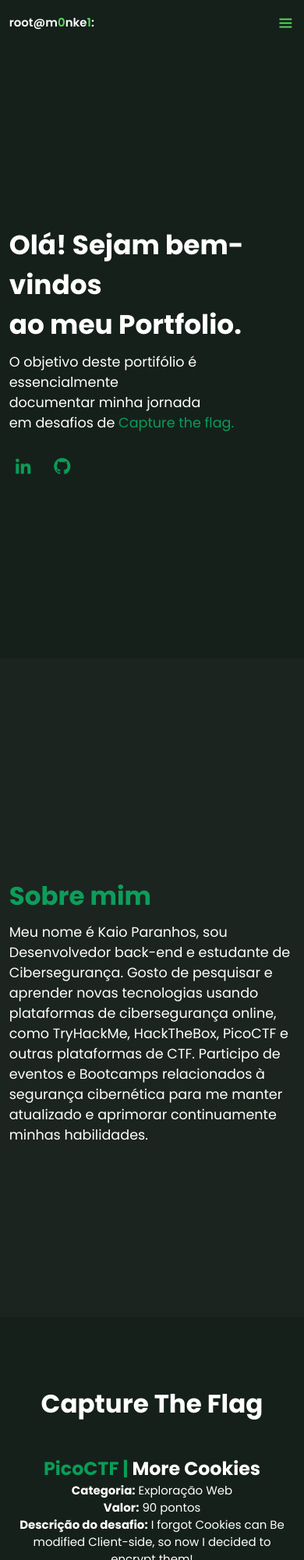
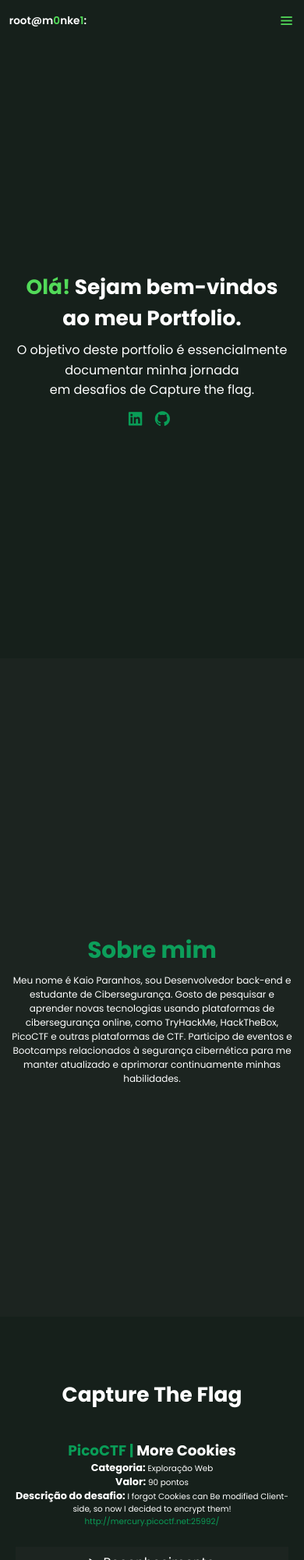
Before and after one commit to kaioparanhos/kaioparanhos.github.io, a plain HTML site: page index.html in a window 390 px wide. Shown: the top 2000 px of the page at 78% size. Drawn offline with nearby package versions, Linux system fonts and the light colour scheme.

Commit message:
responsive

```diff
--- a/index.html
+++ b/index.html
@@ -33,12 +33,12 @@
 
         <div class="home-content">
 
-            <h3>Olá! Sejam bem-vindos<br>ao meu Portfolio.</h3>
-            <p>O objetivo deste portifólio é essencialmente<br>documentar minha jornada<br> em desafios de <span>Capture the flag.</span></p>
+            <h3><span class="term-lx">Olá!</span> Sejam bem-vindos<br>ao meu Portfolio.</h3>
+            <p>O objetivo deste portfolio é essencialmente<br>documentar minha jornada<br> em desafios de Capture the flag.</p>
 
             <div class="social-media">
-                <a href="https://www.linkedin.com/in/kaioparanhos/" target="_blank" ><i class='bx bxl-linkedin bx-tada' ></i></a>
-                <a href="https://github.com/ifkaio" target="_blank" ><i class='bx bxl-github bx-tada' ></i></a>
+                <a href="https://www.linkedin.com/in/kaioparanhos/" target="_blank"><i class='bx bxl-linkedin-square' ></i></a>
+                <a href="https://github.com/ifkaio" target="_blank" ><i class='bx bxl-github' ></i></a>
             </div>
 
         </div>
@@ -70,23 +70,22 @@
                   </ul>
 
                   <details>
-                    <summary>Reconhecimento</summary>
+                     <summary>Reconhecimento</summary>
                        <ul id="summaryul">
                             <li>O <a href="http://mercury.picoctf.net:25992/" target="_blank">link</a> me direciona para à seguinte página web:</li>
-                            <img src="/pics/ctfmc/picoctf1.png" alt="http://mercury.picoctf.net:25992/">
+                            <img src="/pics/ctfmc/picoctf1.png" alt="http://mercury.picoctf.net:25992/"><br><br>
 
                             <li>Verifquei se existia alguns Cookies utilizando a extensão <em>EditThisCookie.</em><br>Encontrei um cookie chamado <em>auth-name</em> que parecia ser codificado em base64:</li>
-                            <img src="/pics/ctfmc/cookiespicoctf.png" title="EditThisCookie" alt="EditThisCookie">
+                            <img src="/pics/ctfmc/cookiespicoctf.png" title="EditThisCookie" alt="EditThisCookie"><br><br>
 
                             <li>Utilizei o <a href="https://cyberchef.org/" target="_blank">Cyberchef</a> para decodificá-lo.</li>
-                            <img src="/pics/ctfmc/1decode.png" alt="">
+                            <img src="/pics/ctfmc/1decode.png" alt=""><br><br>
                             <!-- RZQ4Z0I4Og/mR/TTeyhIPBR41/SNxtsFDBKeOtMfmKk/66VYdUXf+0v3MjcBmmO/kfSAdEKPuZ9aExIh+6zxkOwtdPqjJZbrYzdQigO38sz0t4DRtIXpnQOSI3wWFquz -->
                             <li>O resultado também parece ser base64, então tentei decodificá-lo mais uma vez:</li>
                             <img src="/pics/ctfmc/finaldecode.png" alt="">
 
                             <p>O resultado foi um texto incompreensível e ilegível. Isso indica que o cookie era criptografado, de acordo com a descrição do desafio, e codificado em base64 duas vezes. Depois de verificar a primeira dica, que é um link da <a href="https://en.wikipedia.org/wiki/Homomorphic_encryption " target="_blank">Wikipédia</a>, notei que estava lidando com criptografia homomórfica. Outra coisa que reparei é que, na descrição do desafio as letras <span>C</span>, <span>B</span> e <span>C</span> são maiúsculas, o que é uma indicação de que o esquema de criptografia usado para criptografar o cookie é o <strong>Cipher Block Chaining (CBC)</strong>.
-                            <br>
-                            <br>
+                            <br><br>
                             <strong><span>#</span></strong><a href="https://www.geeksforgeeks.org/block-cipher-modes-of-operation/" target="_blank" lang="en"> Block Cipher modes of Operation</a>.</p>
                        </ul>
                   </details>
@@ -101,10 +100,10 @@
                             <li>Provavelmente há um parâmetro como <span>admin=0</span> e, para modificar esse parâmetro e defini-lo como <span>admin=1</span> eu precisava modificar o bit correto. O problema é que a posição desse bit específico é desconhecida, o que significa que é preciso tentar cada posição e inverter cada bit até que a flag seja encontrada.</li>
                             <br>
                             <li>Python Script para realizar o ataque de troca/inversão de bits (Bit-Flipping):</li>
-                             <img src="/pics/ctfmc/codebitflipping.png" alt="exploitMC">
+                             <img src="/pics/ctfmc/codebitflipping.png" alt="exploitMC"><br>
                             <br>
 
-                            <li>Resultado:</li>
+                            <li>Resultado:</li><br>
                             <img src="/pics/ctfmc/findflag.png" alt="Flag encontrada">
 
                         </ul>
@@ -120,7 +119,7 @@
         </div>
 
         <div class="footer-icontop">
-            <a href="#home"><i class='bx bxs-up-arrow-square bx-fade-up' ></i></a>
+            <a href="#home"><i class='bx bxs-chevron-up bx-fade-down' ></i></a>
         </div>
     </footer>
 
--- a/style.css
+++ b/style.css
@@ -1,17 +1,4 @@
 @import url('https://fonts.googleapis.com/css2?family=Poppins:wght@300;400;500;600;700;800;900&display=swap');
-
-
-/*Padrão*/
-
-* {
-    margin: 0;
-    padding: 0;
-    box-sizing: border-box;
-    text-decoration: none;
-    border: none;
-    scroll-behavior: smooth;
-    font-family: 'Poppins', sans-serif;
-}
 
 :root {
     --bg-color: #16201b;
@@ -21,44 +8,92 @@
     --main-color: rgba(0, 255, 136, 0.562);
 }
 
+* {
+    box-sizing: border-box;
+    margin: 0;
+    padding: 0;
+    outline: 0;
+    scroll-behavior: smooth;
+
+    font-family: 'Poppins', sans-serif;
+    text-decoration: none;
+}
+
+/*===== config ids =====*/
+
+#summaryul {
+    list-style-type: square;
+    margin-left: 1.7rem;
+    margin-top: 1.7rem;
+}
+
+/*MENU MOBILE*/
+#menu-icon {
+    font-size: 2.7rem;
+    color: var(--logo-color);
+    display: none;
+}
+
+#verm {
+    color: red;
+}
+
+#amare {
+    color: yellow;
+}
+
 html {
-    font-size: 65.5%;
-    overflow-x: hidden;
+    font-size: 62.2%;
+    /*overflow-x: hidden;*/
+}
+html,
+body {
+    height: 100vh;
+    text-rendering: optimizeLegibility;
 }
 
 body {
+    font-size: 1.6rem;
     background: var(--bg-color);
     color: var(--text-color);
 }
 
-/*DESIGN PADRÃO TAG SPAN */
+/*PADRÃO TAG SPAN */
 span {
     color: var(--main-color);
 }
-/*DESIGN PADRÃO CLASS HEADING*/
+
+span.term-lx {
+    color: var(--logo-color);
+}
+
+/*PADRÃO CLASS HEADING*/
 .heading {
     text-align: center;
     font-size: 3.7rem;
 }
 
-/*DESIGN PADRÃO TAG SECTION*/
+/*PADRÃO TAG SECTION*/
 section {
     min-height: 100vh;
-    padding: 9rem 9% 2rem;
+    padding: 10rem 10% 10rem;
 }
 
 /*HEADER DESIGN*/
 .header {
-    position: fixed;
-    top: 0;
-    left: 0;
-    width: 100%;
-    padding: 1rem 9%;
-    background: var(--bg-color);
     display: flex;
     align-items: center;
     justify-content: space-between;
+
+    width: 100%;
+    max-width: 140rem;
+
+    padding: 3rem 3%;
     margin: auto;
+
+    background: var(--bg-color);
+
+    position: fixed;
     z-index: 100%;
 }
 
@@ -77,10 +112,11 @@ section {
 
 /*NAV DESIGN*/
 .navbar a {
+
     font-size: 1.6rem;
     color: var(--text-color);
     margin-left: 4rem;
-    transition: .3s;
+    transition: .5s;
 }
 
 .navbar a:hover,
@@ -98,13 +134,6 @@ section {
     scroll-behavior: smooth;
 }*/
 
-/*MENU MOBILE DESIGN*/
-#menu-icon {
-    font-size: 2.7rem;
-    color: var(--logo-color);
-    display: none;
-}
-
 /*HOME DESIGN*/
 .home {
     display: flex;
@@ -119,8 +148,9 @@ section {
 }
 
 .home-content p {
+    line-height: 3.2rem;
     font-size: 1.9rem;
-    margin: 1rem 0 2rem;
+    margin: 1rem 0rem 0rem;
     height: auto;
 }
 
@@ -128,23 +158,27 @@ section {
 
 /*SOCIAL MEDIA ICONS DESIGN*/
 .social-media a {
+
     display: inline-flex;
-    justify-content: center;
+    justify-content: space-between;
     align-items: center;
-    width: 4rem;
-    height: 4rem;
+
+    margin: 1.5rem 1rem 1.5rem 0rem;
+
     background: transparent;
-    border-radius: 60%;
     font-size: 2.9rem;
     color: var(--main-color);
-    margin: 1rem 1.5rem 1rem 0;
+
 }
 
 /*ABOUT DESIGN*/
 .about {
     display: flex;
     justify-content: center;
+
+    margin: auto;
     align-items: center;
+    height: auto;
     gap: 2rem;
     background: var(--second-bg-color);
 }
@@ -198,16 +232,6 @@ section {
 
 }
 
-.ctf-container h4 {
-    font-size: 2.7;
-    margin-top: 2rem;
-    color: var(--logo-color);
-}
-
-.ctf-container img {
-    margin-top: 1.1rem;
-}
-
 .ctf-container summary {
     font-size: 1.7rem;
     margin-top: 3rem;
@@ -216,16 +240,13 @@ section {
     color: var(--text-color);
 }
 
-.ctf-container code {
-    font-size: 1.1rem;
-    color: var(--logo-color);
+
+
+.ctf-container img {
+    margin-top: 1.1rem;
 }
 
-#summaryul {
-    list-style-type: square;
-    margin-left: 1.7rem;
-    margin-top: 1.7rem;
-}
+
 
 /*DESIGN TAG FOOTER*/
 .footer {
@@ -253,20 +274,13 @@ section {
     color: var(--main-color);
 }
 
-#verm {
-    color: red;
-}
-
-#amare {
-    color: yellow;
-}
 
 /* BREAKPOINTS */
 
 @media (max-width: 1341px){
 
     .ctf-container img {
-        width: 60rem;
+        width: 70rem;
     }
 }
 @media (max-width: 1200px){
@@ -275,7 +289,7 @@ section {
     }
 
     .ctf-container img {
-        width: 75rem;
+        width: 60rem;
     }
 }
 
@@ -297,13 +311,15 @@ section {
     }
 }
 
-@media (max-width: 770px){
+@media (max-width: 768px){
+    html {
+        font-size: 50%;
+    }
+
     #menu-icon {
         display: block;
     }
-    .ctf-container img {
-        width: 80rem;
-    }
+
 
     .home {
         flex-direction: column;
@@ -350,9 +366,6 @@ section {
         text-align: center;
     }
 
-    .ctf-container img {
-        width: 45rem;
-    }
 
     .about p {
         font-size: 2rem;
@@ -363,8 +376,73 @@ section {
     }
 
     .footer p {
-        font-size: .9rem;
+        font-size: 1.3rem;
         text-align: center;
         margin-top: .1rem;
     }
 }
+
+
+
+@media (max-width: 416px) {
+    .home {
+        flex-direction: column;
+        text-align: center;
+    }
+
+    .home-content h3 {
+        font-size: 3.3rem;
+        text-align: center;
+    }
+
+    .home-content p {
+        font-size: 2rem;
+    }
+
+    .about {
+        flex-direction: column-reverse;
+    }
+
+    .about-content .heading {
+        text-align: center;
+    }
+
+    .about p {
+        text-align: center;
+        font-size: 1.5rem;
+    }
+
+
+    .ctf-container{
+        flex-direction: column-reverse;
+    }
+
+    .capturetheflag .heading {
+        text-align: center;
+        font-size: 3.3rem;
+    }
+
+    .title-ctf {
+        text-align: center;
+        font-size: 2.3rem;
+    }
+
+    .capturetheflag .about-ctf {
+        text-align: center;
+        font-size: 1.3rem;
+    }
+
+    .capturetheflag ul strong {
+        font-size: 1.6rem;
+    }
+
+    .ctf-container details summary {
+        text-align: center;
+        font-size: 2.1rem;
+    }
+
+    .ctf-container img {
+        align-items: center;
+        width: 47rem;
+    }
+}
```
